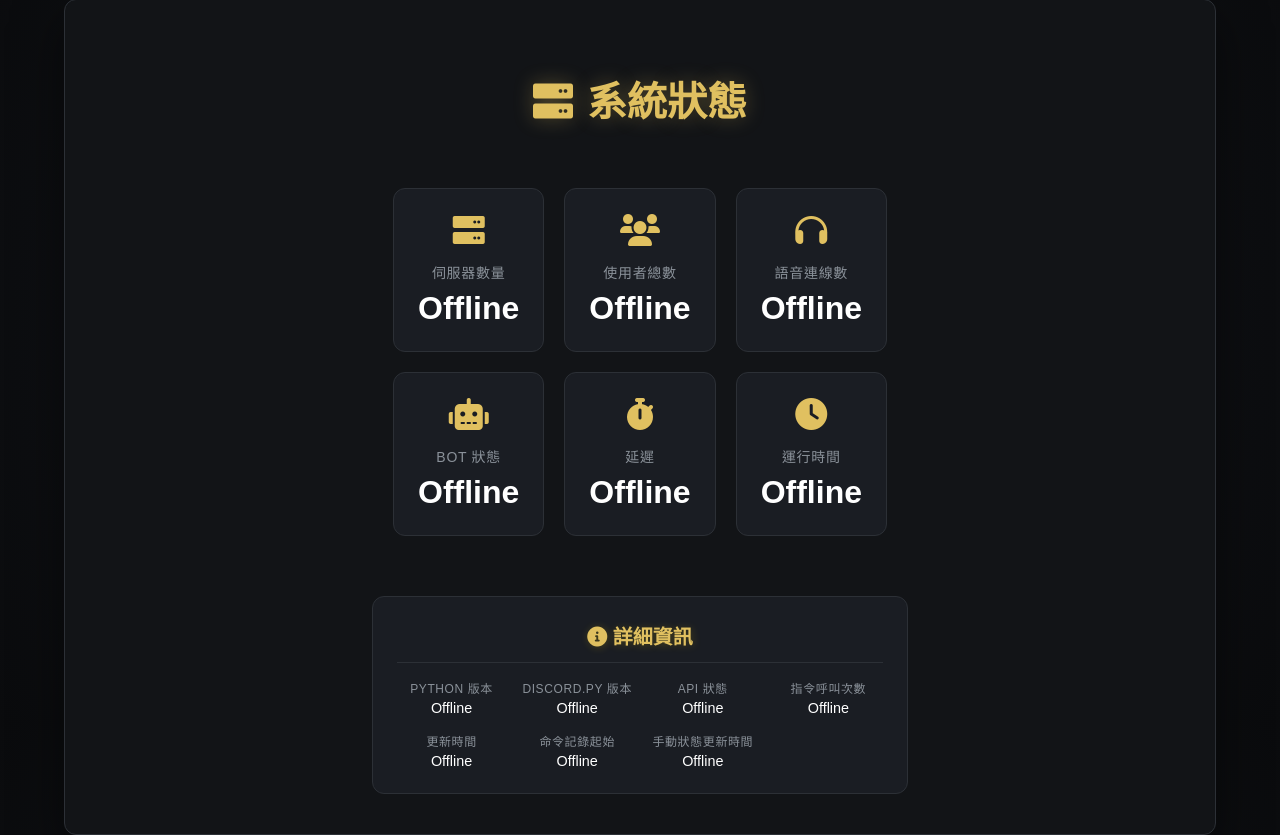
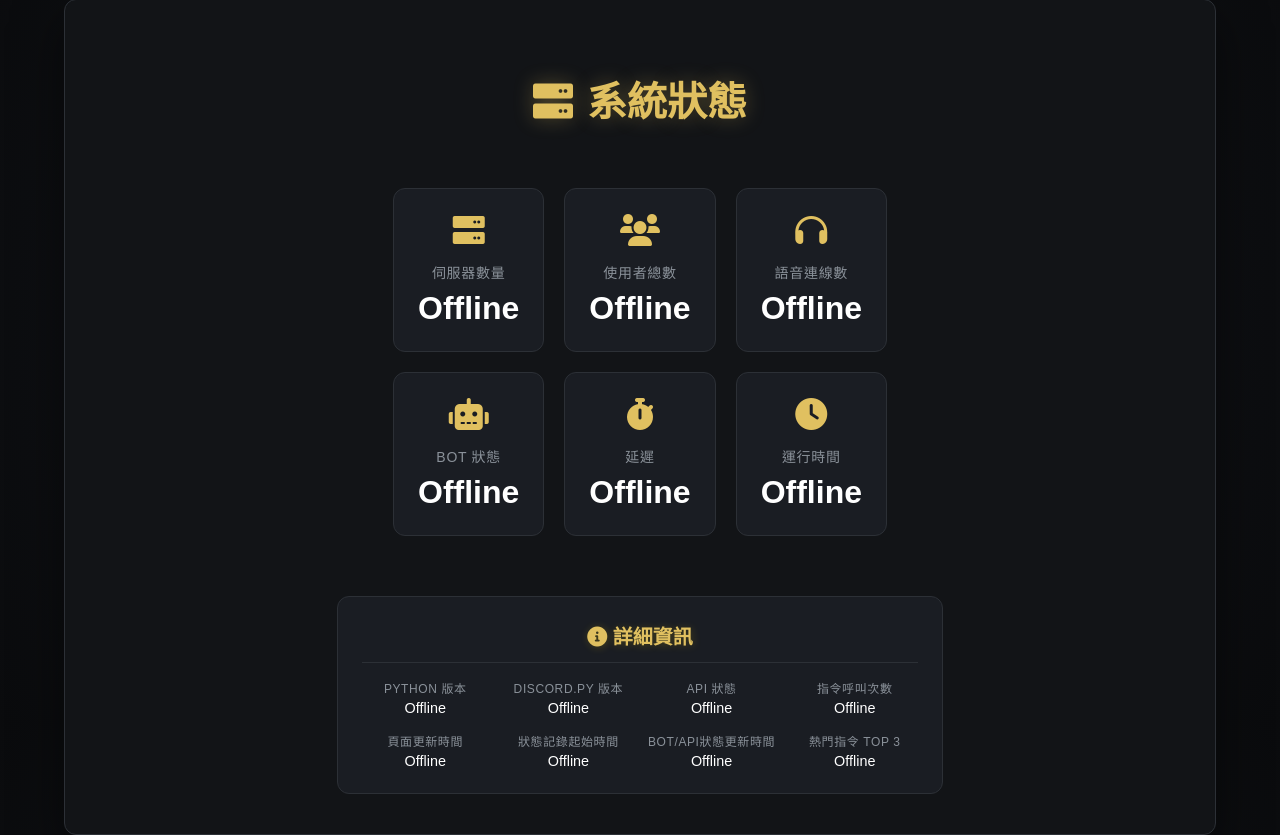
Before and after one commit to NotKeKe/Discord-Bot-YinXi, a FastAPI app: template api_server/templates/status.html in a window 1280 px wide. Shown: the part 77-912 px from the top of the page. Run offline with FastAPI, Linux system fonts and the light colour scheme; the template is opened without the code that fills it, so the values that code supplies are empty; some web fonts are replaced.

Commit message:
修改 status 頁面，以配合新的格式

```diff
--- a/api_server/static/index/status.css
+++ b/api_server/static/index/status.css
@@ -17,6 +17,9 @@
     grid-template-columns: repeat(3, 1fr);
     gap: 20px;
     margin-bottom: 40px;
+    max-width: 900px;
+    margin-left: auto;
+    margin-right: auto;
 }
 
 .card {
@@ -72,6 +75,8 @@
     border: 1px solid #2c3036;
     border-radius: 12px;
     padding: 24px;
+    max-width: 700px;
+    margin: 0 auto;
 }
 
 .info-section h2 {
--- a/api_server/templates/status.html
+++ b/api_server/templates/status.html
@@ -74,23 +74,33 @@
                 </div>
                 <div class="info-item">
                     <span class="info-label">API 狀態</span>
-                    <span class="info-value" data-api="{{ bot_status.api if bot_status.api else '' }}">{{ bot_status.api if bot_status.api else 'N/A' }}</span>
+                    <span class="info-value {{ bot_status.api | lower if bot_status.api else '' }}" data-api="{{ bot_status.api if bot_status.api else '' }}">
+                        {% if bot_status.api | lower == 'operational' %}正常
+                        {% elif bot_status.api | lower == 'maintenance' %}維護中
+                        {% elif bot_status.api | lower == 'offline' %}離線
+                        {% else %}{{ bot_status.api if bot_status.api else 'N/A' }}
+                        {% endif %}
+                    </span>
                 </div>
                 <div class="info-item">
                     <span class="info-label">指令呼叫次數</span>
-                    <span class="info-value">{{ bot_status.command_call_time if bot_status.command_call_time else 'N/A' }}</span>
+                    <span class="info-value">{{ bot_status.command_called_total_times if bot_status.command_called_total_times else 'N/A' }}</span>
                 </div>
                 <div class="info-item">
-                    <span class="info-label">更新時間</span>
+                    <span class="info-label">頁面更新時間</span>
                     <span class="info-value" data-iso="{{ bot_status.current_time if bot_status.current_time else '' }}">{{ bot_status.current_time if bot_status.current_time else 'N/A' }}</span>
                 </div>
                 <div class="info-item">
-                    <span class="info-label">命令記錄起始</span>
+                    <span class="info-label">狀態記錄起始時間</span>
                     <span class="info-value" data-iso="{{ bot_status.command_record_from if bot_status.command_record_from else '' }}">{{ bot_status.command_record_from if bot_status.command_record_from else 'N/A' }}</span>
                 </div>
                 <div class="info-item">
-                    <span class="info-label">手動狀態更新時間</span>
-                    <span class="info-value" data-iso="{{ bot_status.status_str_update_time if bot_status.status_str_update_time else '' }}">{{ bot_status.status_str_update_time if bot_status.status_str_update_time else 'N/A' }}</span>
+                    <span class="info-label">Bot/API狀態更新時間</span>
+                    <span class="info-value" data-iso="{{ bot_status.status_str_last_update if bot_status.status_str_last_update else '' }}">{{ bot_status.status_str_last_update if bot_status.status_str_last_update else 'N/A' }}</span>
+                </div>
+                <div class="info-item">
+                    <span class="info-label">熱門指令 Top 3</span>
+                    <span class="info-value" id="top-3-commands" data-json="{{ bot_status.top_3_command if bot_status.top_3_command else '' }}">N/A</span>
                 </div>
             </div>
         </div>
@@ -129,10 +139,18 @@
             if (val) el.textContent = toLocalTime(val);
         });
 
-    const apiEl = document.querySelector('[data-api]');
-    if (apiEl) {
-        const val = apiEl.getAttribute('data-api');
-        if (val) apiEl.textContent = val.charAt(0).toUpperCase() + val.slice(1);
+        const top3El = document.getElementById('top-3-commands');
+        if (top3El) {
+            const jsonStr = top3El.getAttribute('data-json');
+            if (jsonStr) {
+                try {
+                    const topCmds = JSON.parse(jsonStr);
+                    const entries = Object.entries(topCmds);
+                    if (entries.length > 0) {
+                        top3El.innerHTML = entries.map(([cmd, count]) => cmd + ': ' + count).join('<br>');
+                    }
+                } catch (e) {}
+            }
         }
     </script>
 </body>
```
Lines whose indentation alone changed are shown as unchanged.
